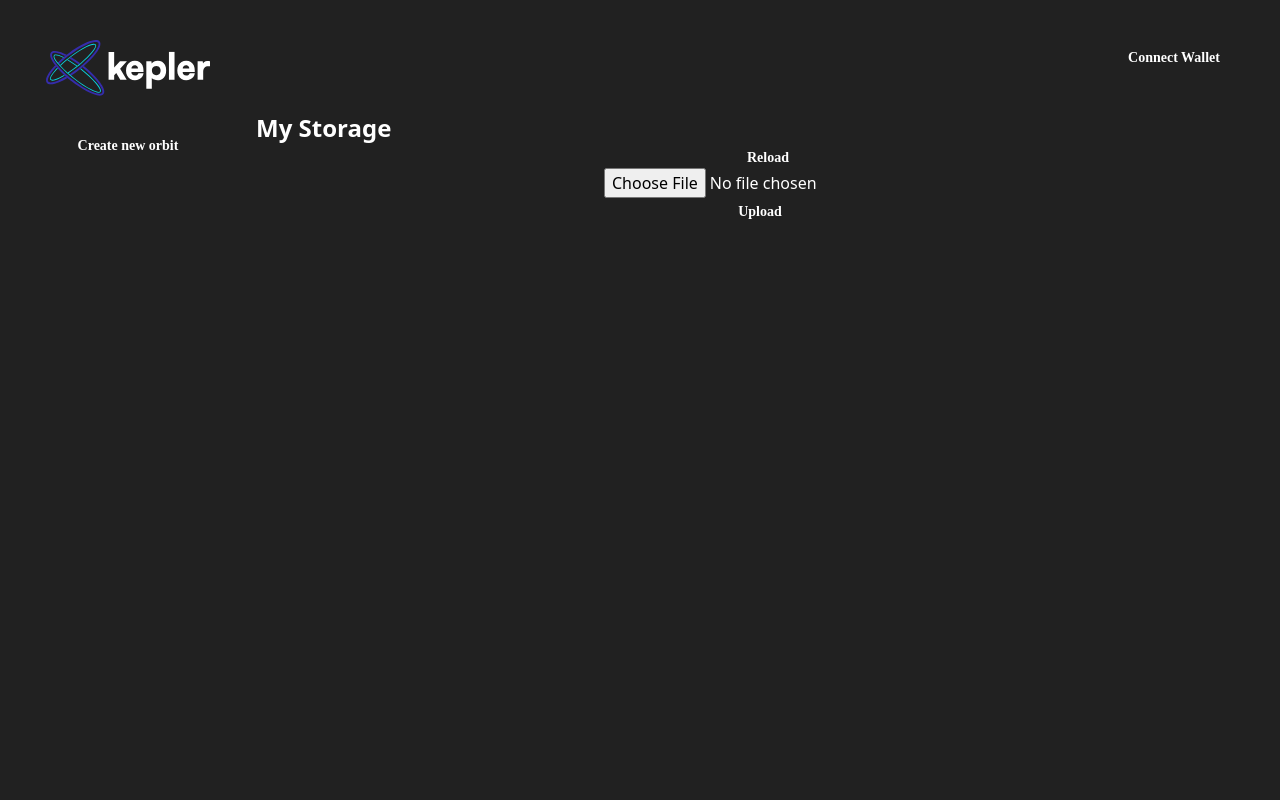
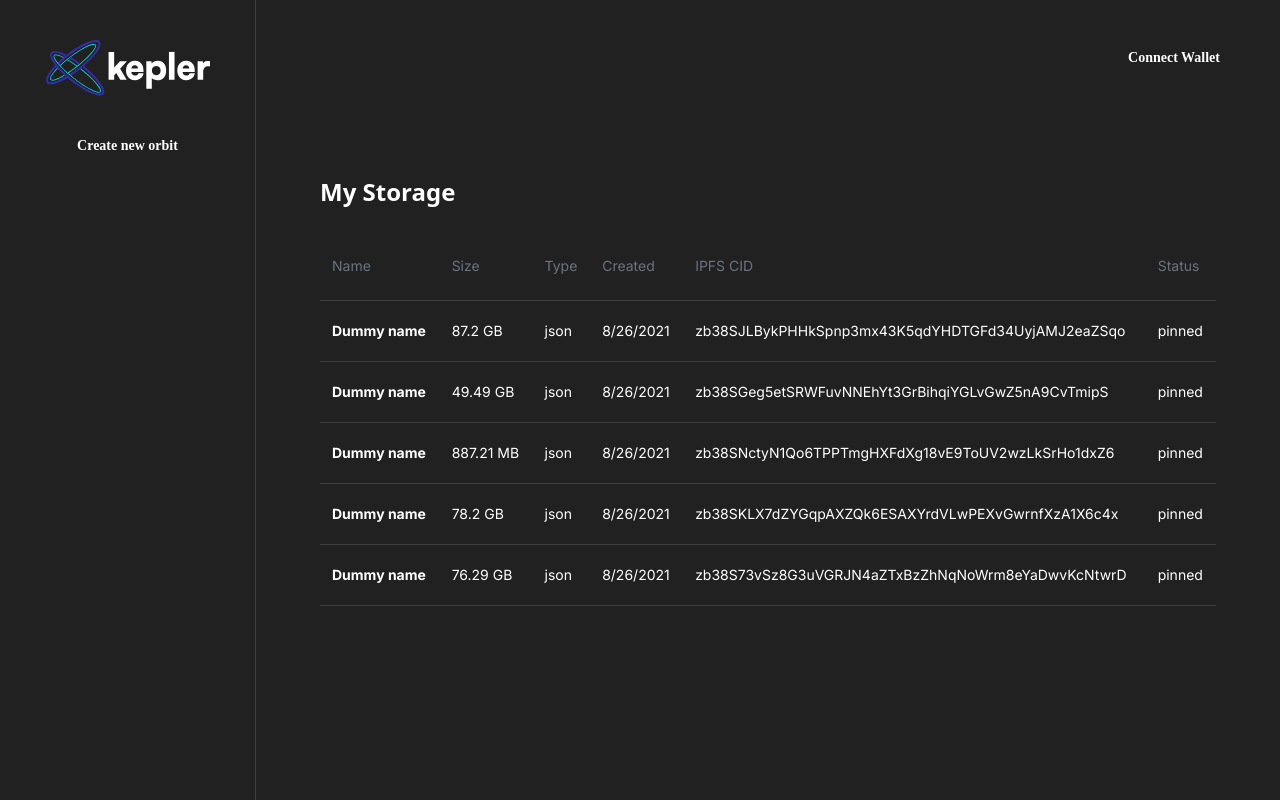
Before and after one commit to spruceid/kepler-dapp, a Svelte app: page /app in a window 1280 px wide. Built offline with nearby package versions, Linux system fonts and the light colour scheme; a web font is replaced by a local one.

Commit message:
Implementing UI for file's table

```diff
--- a/src/components/drawer/Drawer.svelte
+++ b/src/components/drawer/Drawer.svelte
@@ -1,13 +1,32 @@
-<script>
+<script lang="ts">
   import { Button, FullLogo } from 'components';
+  // import 'allowlist-hcaptcha-component';
+
+  let showCaptcha: boolean;
+
+  const createNewOrbit = () => {
+    showCaptcha = true;
+  };
+
+  const handleCaptchaResult = (result) => {};
 </script>
 
-<div class="flex flex-col py-10 items-center lg:w-64">
+<div class="flex flex-col py-10 items-center lg:w-64 border-r border-gray-650">
   <FullLogo class="px-10 w-64" />
   <Button
     class="mx-10 mt-10"
     fluid
     text="Create new orbit"
-    onClick={() => {}}
+    onClick={createNewOrbit}
   />
+<!--
+  {#if showCaptcha}
+    <allowlist-captcha
+      allowlistapi="http://localhost:8000/"
+      controllers={['did:example:1', 'did:example:2']}
+      params="did;did=did:example:1"
+      sitekey="10000000-ffff-ffff-ffff-000000000001"
+      onResult={handleCaptchaResult}
+    />
+  {/if} -->
 </div>
--- /dev/null
+++ b/src/helpers/format.ts
@@ -0,0 +1,10 @@
+export const formatBytes = (bytes: number, decimals: number = 2): string => {
+    if (bytes == 0) {
+        return '0 Bytes';
+    }
+    const k = 1024;
+    const dm = Math.max(0, decimals);
+    const sizes = ['Bytes', 'KB', 'MB', 'GB', 'TB', 'PB', 'EB', 'ZB', 'YB'];
+    const i = Math.floor(Math.log(bytes) / Math.log(k));
+    return parseFloat((bytes / Math.pow(k, i)).toFixed(dm)) + ' ' + sizes[i];
+}
--- a/src/helpers/index.ts
+++ b/src/helpers/index.ts
@@ -1 +1,2 @@
 export * from './kepler'
+export * from './format'
--- a/src/routes/Home.svelte
+++ b/src/routes/Home.svelte
@@ -1,16 +1,17 @@
 <script lang="ts">
   import { useNavigate } from 'svelte-navigator';
   import { Button, BasePage } from 'components';
-  import { uris, walletData, uploadToKepler, fetchAllUris } from 'src/store';
+  import { files, walletData, uploadToKepler, fetchAllUris } from 'src/store';
   import { onMount } from 'svelte';
+  import { formatBytes } from 'src/helpers';
 
   const navigate = useNavigate();
 
-  let files;
+  let filesToUpload;
 
   const upload = async () => {
     try {
-      await uploadToKepler(files);
+      await uploadToKepler(filesToUpload);
     } catch (e) {
       console.error(e);
     }
@@ -18,24 +19,52 @@
 </script>
 
 <BasePage>
-  <div class="text-2xl font-bold body">My Storage</div>
+  <div class="p-16">
+    <div class="text-2xl font-bold body mb-6">My Storage</div>
 
-  <Button onClick={() => fetchAllUris()} text="Reload" />
+    <!-- <Button onClick={() => fetchAllUris()} text="Reload" /> -->
 
-  <div class="flex flex-col items-center">
-    <div class="mr-4 flex flex-col">
-      <!-- {#if $walletData} -->
-        <input type="file" bind:files />
+    <div class="flex flex-col flex-grow">
+      <!-- <div class="mr-4 flex flex-col">
+        {#if $walletData}
+        <input type="file" bind:filesToUpload />
         <Button onClick={() => upload()} text="Upload" />
-      <!-- {/if} -->
-    </div>
+        {/if}
+      </div> -->
 
-    <div class="flex-col flex-wrap items-center justify-center">
-      <ul>
-        {#each $uris as uri}
-          <li>{uri}</li>
-        {/each}
-      </ul>
+      <table class="table-auto">
+        <thead>
+          <tr
+            class="text-sm text-gray-500 font-medium border-b border-gray-650"
+          >
+            <td class="py-6 px-3">Name</td>
+            <td class="py-6 px-3">Size</td>
+            <td class="py-6 px-3">Type</td>
+            <td class="py-6 px-3">Created</td>
+            <td class="py-6 px-3">IPFS CID</td>
+            <td class="py-6 px-3">Status</td>
+          </tr>
+        </thead>
+
+        <tbody>
+          {#each $files as file}
+            <tr class="text-sm border-b border-gray-650">
+              <td class="py-5 px-3 font-bold">{file.name}</td>
+              <td class="py-5 px-3">{formatBytes(file.size)}</td>
+              <td class="py-5 px-3">{file.type}</td>
+              <td class="py-5 px-3"
+                >{file.createdAt.toLocaleString(undefined, {
+                  day: 'numeric',
+                  month: 'numeric',
+                  year: 'numeric',
+                })}</td
+              >
+              <td class="py-5 px-3">{file.cid}</td>
+              <td class="py-5 px-3">{file.status}</td>
+            </tr>
+          {/each}
+        </tbody>
+      </table>
     </div>
   </div>
 </BasePage>
--- a/src/store.ts
+++ b/src/store.ts
@@ -26,6 +26,15 @@ export const alert: Writable<{
   message: string;
   variant: 'error' | 'warning' | 'success' | 'info';
 }>(null);
+
+export interface File {
+  name: string;
+  size: number;
+  type: string;
+  createdAt: Date;
+  cid: string;
+  status: 'pinned'
+}
 
 const keplerUrl = process.env.KEPLER_URL;
 const allowListUrl = process.env.ALLOW_LIST_URL;
@@ -67,7 +76,13 @@ wallet.subscribe((w) => {
 });
 
 export const kepler = writable<Kepler>(null);
-export const uris: Writable<Array<string>> = writable([]);
+export const files: Writable<Array<File>> = writable([
+  { name: "Dummy name", size: Math.floor((Math.random() * 100000000000) + 1000), createdAt: new Date(), type: 'json', cid: "zb38SJLBykPHHkSpnp3mx43K5qdYHDTGFd34UyjAMJ2eaZSqo", status: 'pinned' },
+  { name: "Dummy name", size: Math.floor((Math.random() * 100000000000) + 1000), createdAt: new Date(), type: 'json', cid: "zb38SGeg5etSRWFuvNNEhYt3GrBihqiYGLvGwZ5nA9CvTmipS", status: 'pinned' },
+  { name: "Dummy name", size: Math.floor((Math.random() * 100000000000) + 1000), createdAt: new Date(), type: 'json', cid: "zb38SNctyN1Qo6TPPTmgHXFdXg18vE9ToUV2wzLkSrHo1dxZ6", status: 'pinned' },
+  { name: "Dummy name", size: Math.floor((Math.random() * 100000000000) + 1000), createdAt: new Date(), type: 'json', cid: "zb38SKLX7dZYGqpAXZQk6ESAXYrdVLwPEXvGwrnfXzA1X6c4x", status: 'pinned' },
+  { name: "Dummy name", size: Math.floor((Math.random() * 100000000000) + 1000), createdAt: new Date(), type: 'json', cid: "zb38S73vSz8G3uVGRJN4aZTxBzZhNqNoWrm8eYaDwvKcNtwrD", status: 'pinned' },
+]);
 
 const sessionKey = writable<Capabilities>(null);
 const sessionKeyGeneratedAt = derived(kepler, $kepler => $kepler ? new Date() : null);
@@ -92,6 +107,8 @@ const addToKepler = async (
   const localWallet = get(wallet);
   const localKepler = get(kepler);
 
+  if (!localWallet || !localKepler) { return; }
+
   try {
     let addresses = await helpers.addToKepler(
       localKepler,
@@ -115,6 +132,8 @@ const addToKepler = async (
 
 const initKepler = async (): Promise<void> => {
   const localWallet = get(wallet);
+
+  if (!localWallet) { return; }
 
   controller = await tz(localWallet.client as any, didkit);
 
@@ -179,12 +198,21 @@ export const initWallet = async (): Promise<void> => {
 export const fetchAllUris = async () => {
   const localKepler = get(kepler);
 
+  if (!localKepler) { return; }
+
   const listResponse = await localKepler.list(oid);
   if (listResponse.status == 200) {
-    console.log(listResponse);
-
-    const localUris = (await listResponse.json()) as Array<string>;
-    uris.set(localUris);
+    const uris = (await listResponse.json()) as Array<string>;
+    files.set(uris.map((uri) => {
+      return {
+        name: "Dummy name",
+        size: Math.floor((Math.random() * 100000000000) + 1000),
+        createdAt: new Date(),
+        type: 'json',
+        cid: uri.split('/').slice(-1)[0],
+        status: 'pinned'
+      }
+    }));
   }
 };
 
--- a/tailwind.config.js
+++ b/tailwind.config.js
@@ -62,6 +62,7 @@ module.exports = {
       backgroundColor: ['checked'],
       borderColor: ['checked'],
       opacity: ['disabled'],
+      tableLayout: ['hover', 'focus'],
     }
   },
   plugins: [],
```
